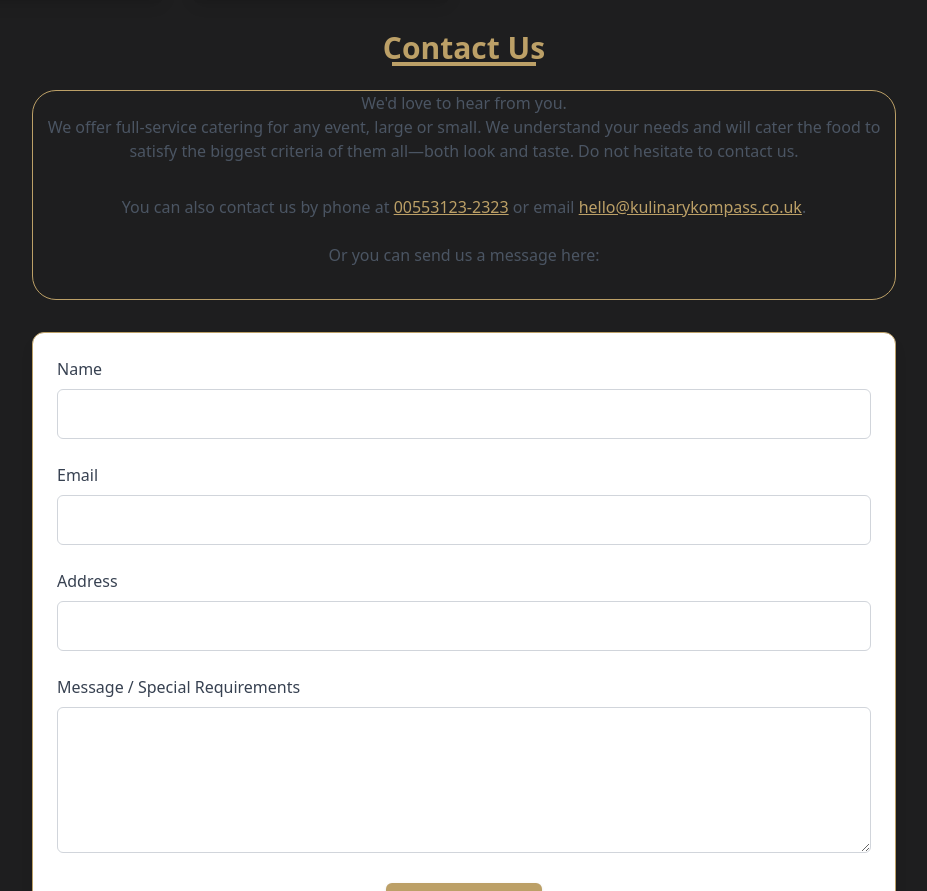
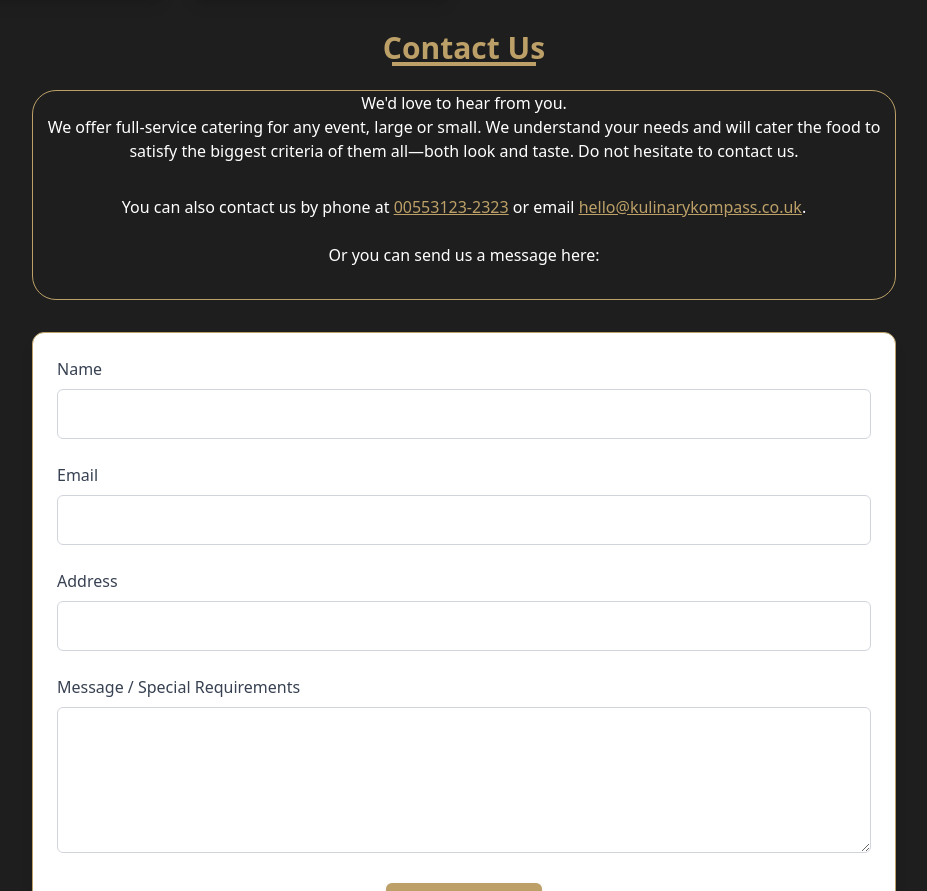
Before and after one commit to iamkayourday/Kulinary-Kompass, a React (Vite) app: page / in a window 1280 px wide. Shown: the part 4879-5770 px from the top of the page, without its empty margins (176-1103 px from the left). Built offline with nearby package versions, Linux system fonts and the light colour scheme.

Commit message:
Text Color

```diff
--- a/src/components/Contactus.jsx
+++ b/src/components/Contactus.jsx
@@ -50,7 +50,7 @@ function Contactus() {
             <h1 className="text-3xl font-semibold text-[#bca067] mb-4 dark:text-white">
               Thank You!
             </h1>
-            <p className="text-gray-600 dark:text-white">
+            <p className="text-white dark:text-white">
               Your message has been sent successfully. We will get back to you
               shortly!
             </p>
@@ -73,14 +73,14 @@ function Contactus() {
               <span className="absolute bottom-0 left-1/2 w-36 h-1 bg-[#bca067] transform -translate-x-1/2"></span>
             </h1>
             <div className="border border-[#bca067] rounded-3xl mb-8">
-              <p className="text-center text-gray-600 mb-8 leading-6 dark:text-white ">
+              <p className="text-center text-white mb-8 leading-6 dark:text-white ">
                 We'd love to hear from you. <br />
                 We offer full-service catering for any event, large or small. We
                 understand your needs and will cater the food to satisfy the
                 biggest criteria of them all—both look and taste. Do not
                 hesitate to contact us.
               </p>
-              <p className="text-center text-gray-600 mb-6 dark:text-white">
+              <p className="text-center text-white mb-6 dark:text-white">
                 You can also contact us by phone at{" "}
                 <a
                   href="tel:00553123-2323"
@@ -97,7 +97,7 @@ function Contactus() {
                 </a>
                 .
               </p>
-              <p className="text-center text-gray-600 mb-8 dark:text-white">
+              <p className="text-center text-white mb-8 dark:text-white">
                 Or you can send us a message here:
               </p>
             </div>
```
